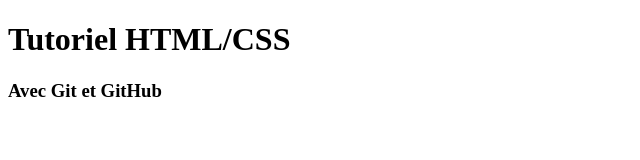
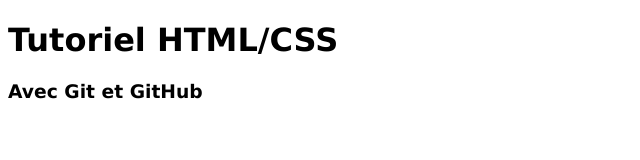
Before and after one commit to pixelman71/tuto, a plain HTML site: page index.html in a window 1280 px wide. Shown: the whole page, without its empty margins (0-640 px from the left). Drawn offline with Linux system fonts and the light colour scheme.

Commit message:
ajout CSS

```diff
--- a/index.html
+++ b/index.html
@@ -4,6 +4,7 @@
     <meta charset="UTF-8" />
     <meta name="viewport" content="width=device-width, initial-scale=1.0" />
     <title>Document</title>
+    <link rel="stylesheet" href="style.css" />
   </head>
   <body>
     <h1>Tutoriel HTML/CSS</h1>
--- /dev/null
+++ b/style.css
@@ -0,0 +1,3 @@
+body {
+    font-family: 'Lucida Sans', 'Lucida Sans Regular', 'Lucida Grande', 'Lucida Sans Unicode', Geneva, Verdana, sans-serif;
+}
```
